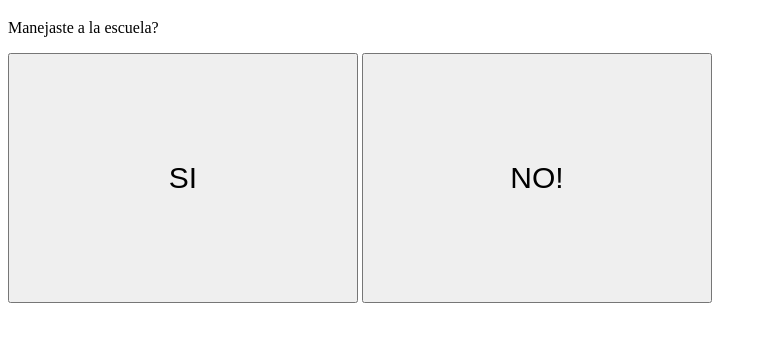
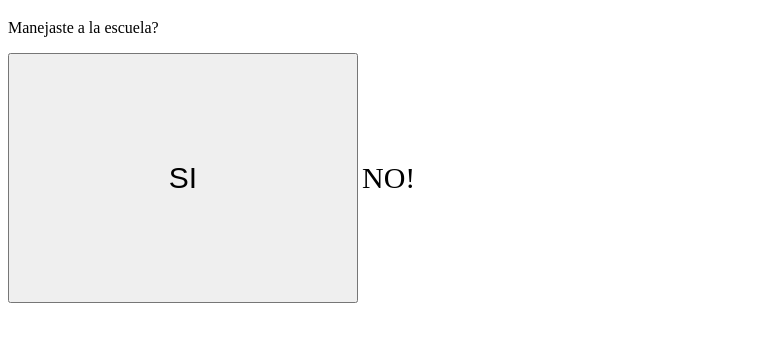
Before and after one commit to drami18/my-website, a plain HTML site: page index.html in a window 1280 px wide. Shown: the part 61-402 px from the top of the page, without its empty margins (0-767 px from the left). Drawn offline with Linux system fonts and the light colour scheme.

Commit message:
Update index.html

```diff
--- a/index.html
+++ b/index.html
@@ -11,5 +11,5 @@
     </header>
 <p>Manejaste a la escuela?</p>
 <button style="width: 350px; height: 250px; font-size: 30px;">SI</button>
-<button style="width: 350px; height: 250px; font-size: 30px;">NO!</button>
+<button2 style="width: 350px; height: 250px; font-size: 30px;">NO!</button2>
 </html>
```
